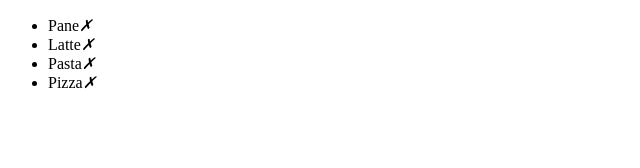
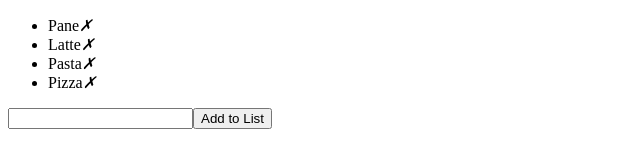
Before and after one commit to raghveerdeol/vue-todolist, a plain HTML site: page index.html in a window 1280 px wide. Shown: the whole page, without its empty margins (0-640 px from the left). Drawn offline with nearby package versions, Linux system fonts and the light colour scheme.

Commit message:
creata funzione per aggiungere elementi alla lista attraverso l'input

```diff
--- a/index.html
+++ b/index.html
@@ -22,6 +22,8 @@
                     <i @click="deleteItem(index)">&cross;</i>
                 </li>
             </ul>
+            <input type="text" v-model="newItem" @keyup.enter="addNewItem(newItem)">
+            <button @click="addNewItem(newItem)">Add to List</button>
         </div>
     </main>
 
--- a/js/script.js
+++ b/js/script.js
@@ -20,7 +20,8 @@ createApp({
                     text: "Pizza",
                     done: false,
                 },
-            ]
+            ],
+            newItem: '',
         }
     },
     methods: {
@@ -29,6 +30,13 @@ createApp({
         },
         deleteItem: function(itemIndex) {
             this.tooDoList.splice(itemIndex, 1);
+        },
+        addNewItem: function (item) {
+            const array = {
+                text: item,
+                done: false,
+            };
+            this.tooDoList.push(array);
         }
     }
 }).mount('#app')
```
